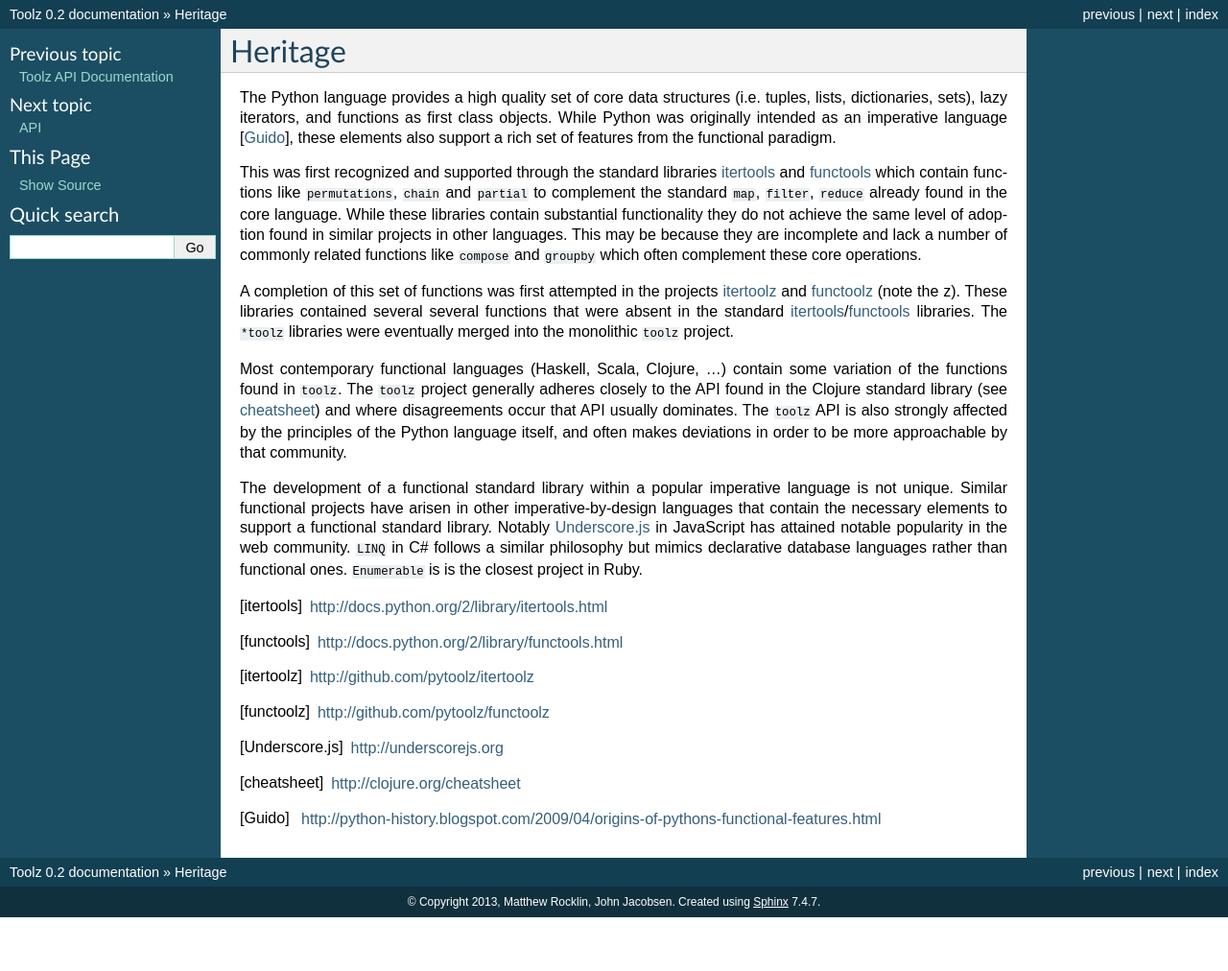
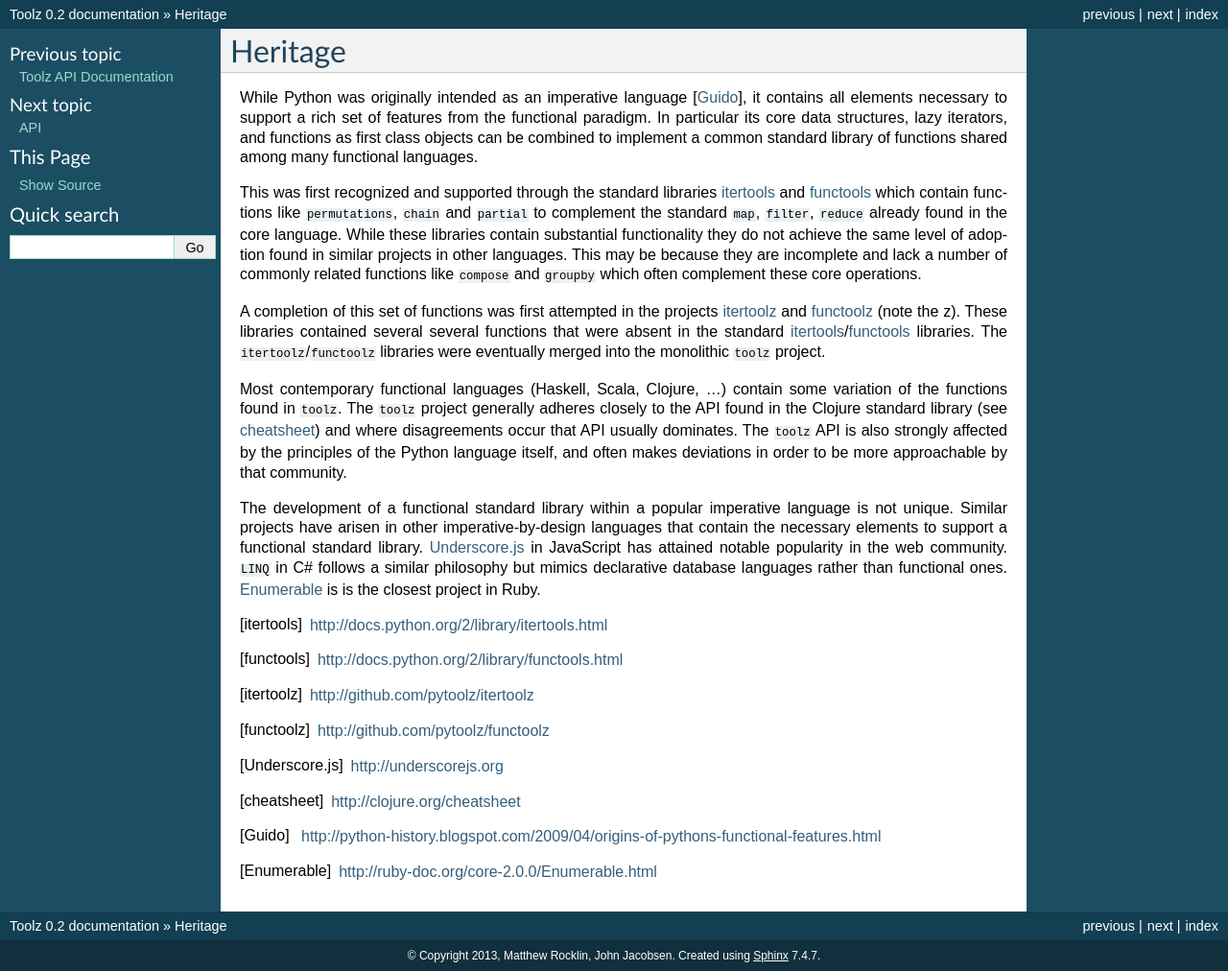
Before and after one commit to pytoolz/toolz, a Sphinx documentation site: the page built from doc/source/heritage.rst, in a window 1280 px wide. Shown: the whole page at 96% size. Built offline with Sphinx 7.4.7, drawn with Linux system fonts in a browser that asks for light colours; before the commit the page ends 956 px from its top, so only the background shows below that.

Commit message:
small edits to heritage

```diff
--- a/doc/source/heritage.rst
+++ b/doc/source/heritage.rst
@@ -1,11 +1,11 @@
 Heritage
 ========
 
-The Python language provides a high quality set of core data structures (i.e.
-tuples, lists, dictionaries, sets), lazy iterators, and functions as first
-class objects.  While Python was originally intended as an imperative language
-[Guido_], these elements also support a rich set of features from the
-functional paradigm.
+While Python was originally intended as an imperative language
+[Guido_], it contains all elements necessary to support a rich set of features
+from the functional paradigm.  In particular its core data structures, lazy
+iterators, and functions as first class objects can be combined to implement a
+common standard library of functions shared among many functional languages.
 
 This was first recognized and supported through the standard libraries
 itertools_ and functools_ which contain functions like ``permutations``,
@@ -19,8 +19,8 @@ incomplete and lack a number of commonly related functions like ``compose`` and
 A completion of this set of functions was first attempted in the projects
 itertoolz_ and functoolz_ (note the z).  These libraries contained several
 several functions that were absent in the standard itertools_/functools_
-libraries.  The ``*toolz`` libraries were eventually merged into the monolithic
-``toolz`` project.
+libraries.  The ``itertoolz``/``functoolz`` libraries were eventually merged
+into the monolithic ``toolz`` project.
 
 Most contemporary functional languages (Haskell, Scala, Clojure, ...) contain
 some variation of the functions found in ``toolz``.  The ``toolz`` project
@@ -31,12 +31,12 @@ language itself, and often makes deviations in order to be more approachable by
 that community.
 
 The development of a functional standard library within a popular imperative
-language is not unique.  Similar functional projects have arisen in other
+language is not unique.  Similar projects have arisen in other
 imperative-by-design languages that contain the necessary elements to support a
-functional standard library.  Notably Underscore.js_ in JavaScript has attained
+functional standard library.  Underscore.js_ in JavaScript has attained
 notable popularity in the web community.  ``LINQ`` in C# follows a similar
 philosophy but mimics declarative database languages rather than functional
-ones.  ``Enumerable`` is is the closest project in Ruby.
+ones.  Enumerable_ is is the closest project in Ruby.
 
 .. [itertools] http://docs.python.org/2/library/itertools.html
 .. [functools] http://docs.python.org/2/library/functools.html
@@ -45,3 +45,4 @@ ones.  ``Enumerable`` is is the closest project in Ruby.
 .. [Underscore.js] http://underscorejs.org
 .. [cheatsheet] http://clojure.org/cheatsheet
 .. [Guido] http://python-history.blogspot.com/2009/04/origins-of-pythons-functional-features.html
+.. [Enumerable] http://ruby-doc.org/core-2.0.0/Enumerable.html
```
